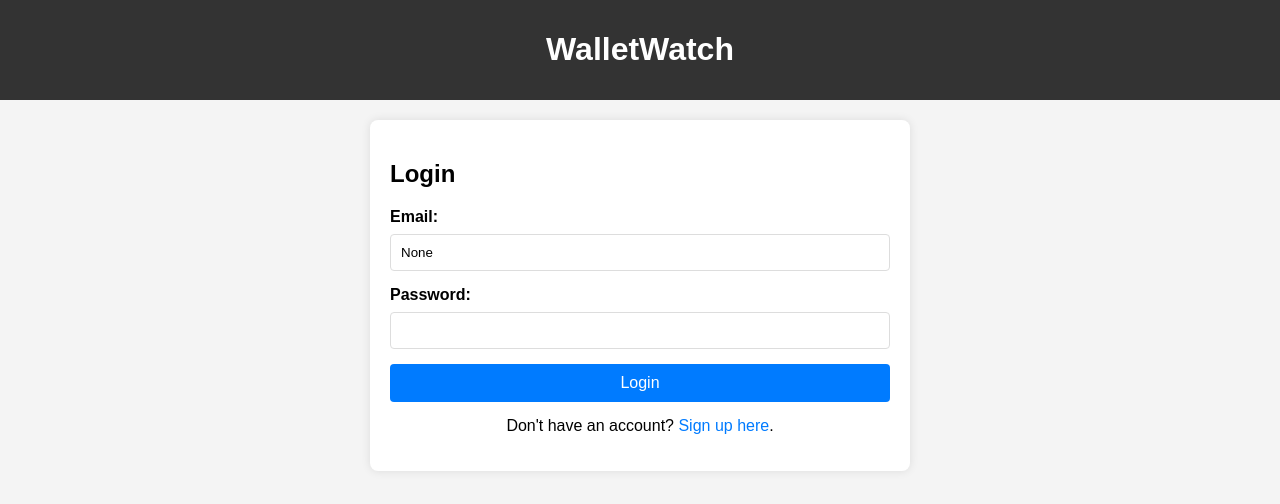
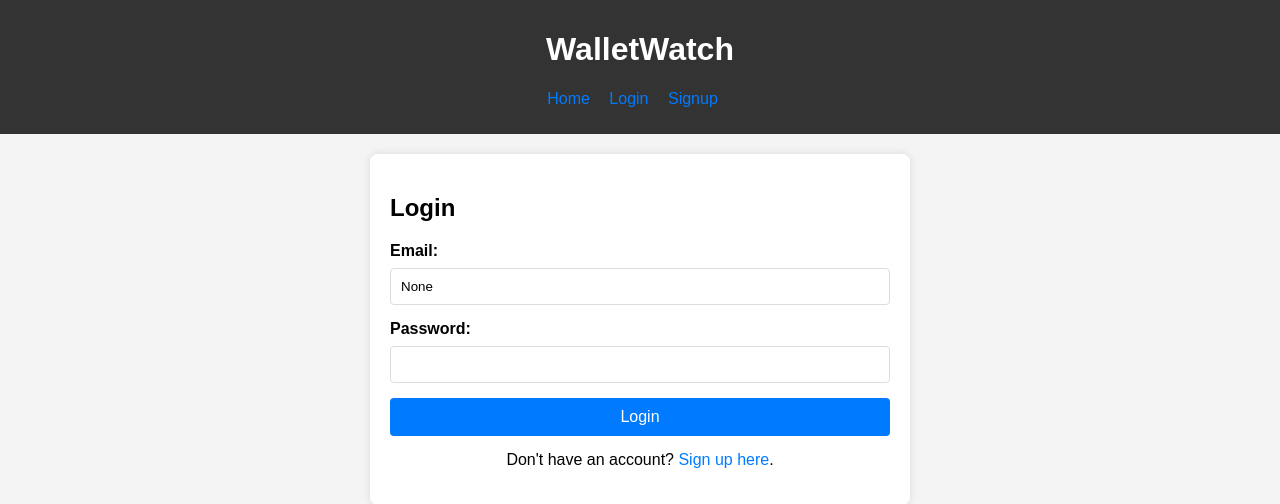
Before and after one commit to stanly08/walletwatch, a Flask app: a page that uses app/templates/base.html in a window 1280 px wide. Shown: the top 504 px of the page. Run offline with Flask 3, Linux system fonts and the light colour scheme.

Commit message:
Update base.html

```diff
--- a/app/templates/base.html
+++ b/app/templates/base.html
@@ -39,11 +39,36 @@
             color: #007bff;
             text-decoration: none;
         }
+        nav {
+            margin: 10px 0;
+        }
+        nav ul {
+            list-style-type: none;
+            padding: 0;
+        }
+        nav ul li {
+            display: inline;
+            margin-right: 15px;
+        }
     </style>
 </head>
 <body>
     <header>
         <h1>WalletWatch</h1>
+        <nav>
+            <ul>
+                <li><a href="{{ url_for('main.home') }}">Home</a></li>
+                {% if current_user.is_authenticated %}
+                    <li><a href="{{ url_for('main.dashboard') }}">Dashboard</a></li>
+                    <li><a href="{{ url_for('main.add_expense') }}">Add Expense</a></li>
+                    <li><a href="{{ url_for('main.logout') }}" onclick="event.preventDefault(); document.getElementById('logout-form').submit();">Logout</a></li>
+                    <form id="logout-form" action="{{ url_for('main.logout') }}" method="POST" style="display: none;"></form>
+                {% else %}
+                    <li><a href="{{ url_for('main.login') }}">Login</a></li>
+                    <li><a href="{{ url_for('main.signup') }}">Signup</a></li>
+                {% endif %}
+            </ul>
+        </nav>
     </header>
     <main>
         {% block content %}
```
